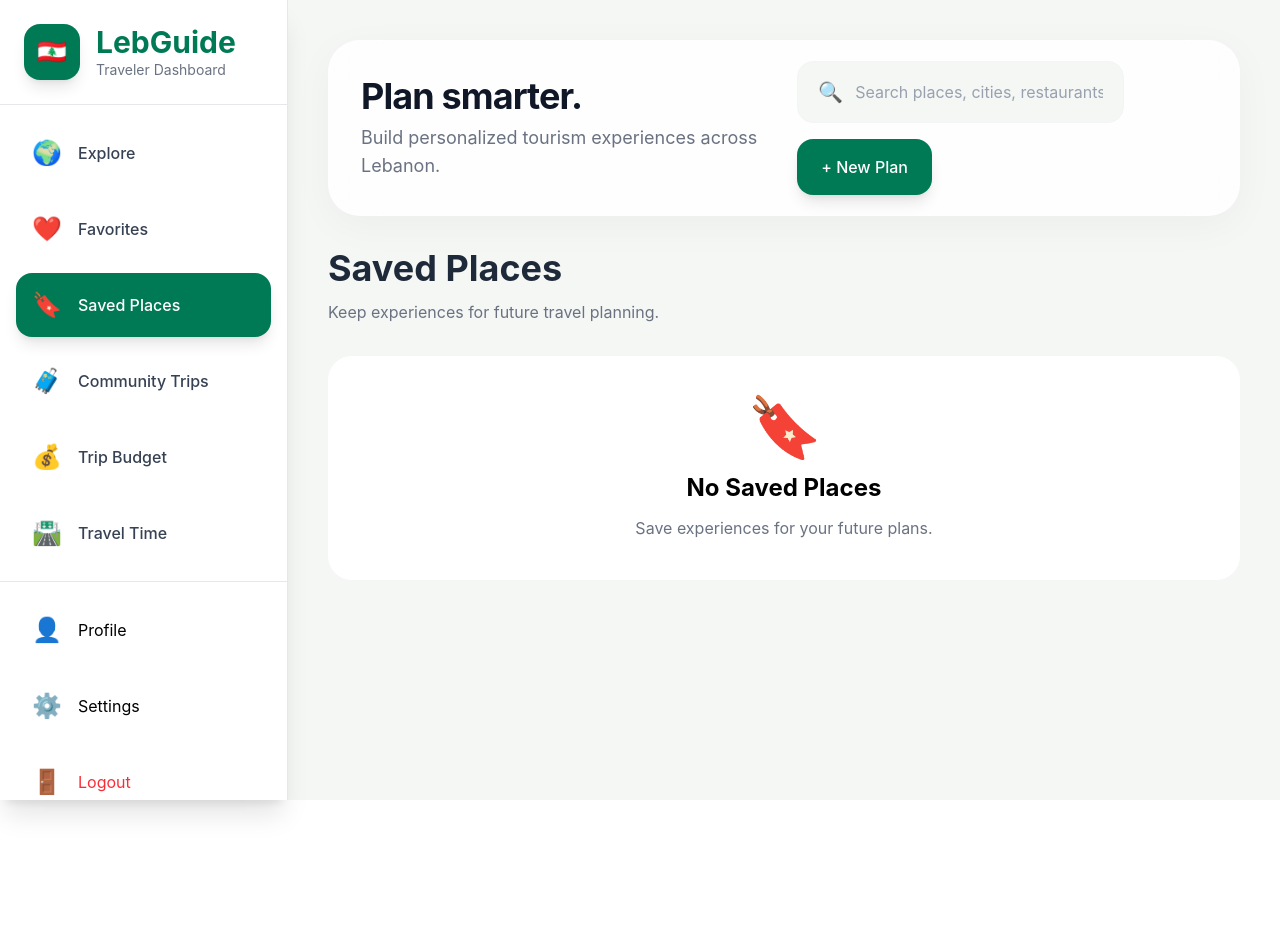
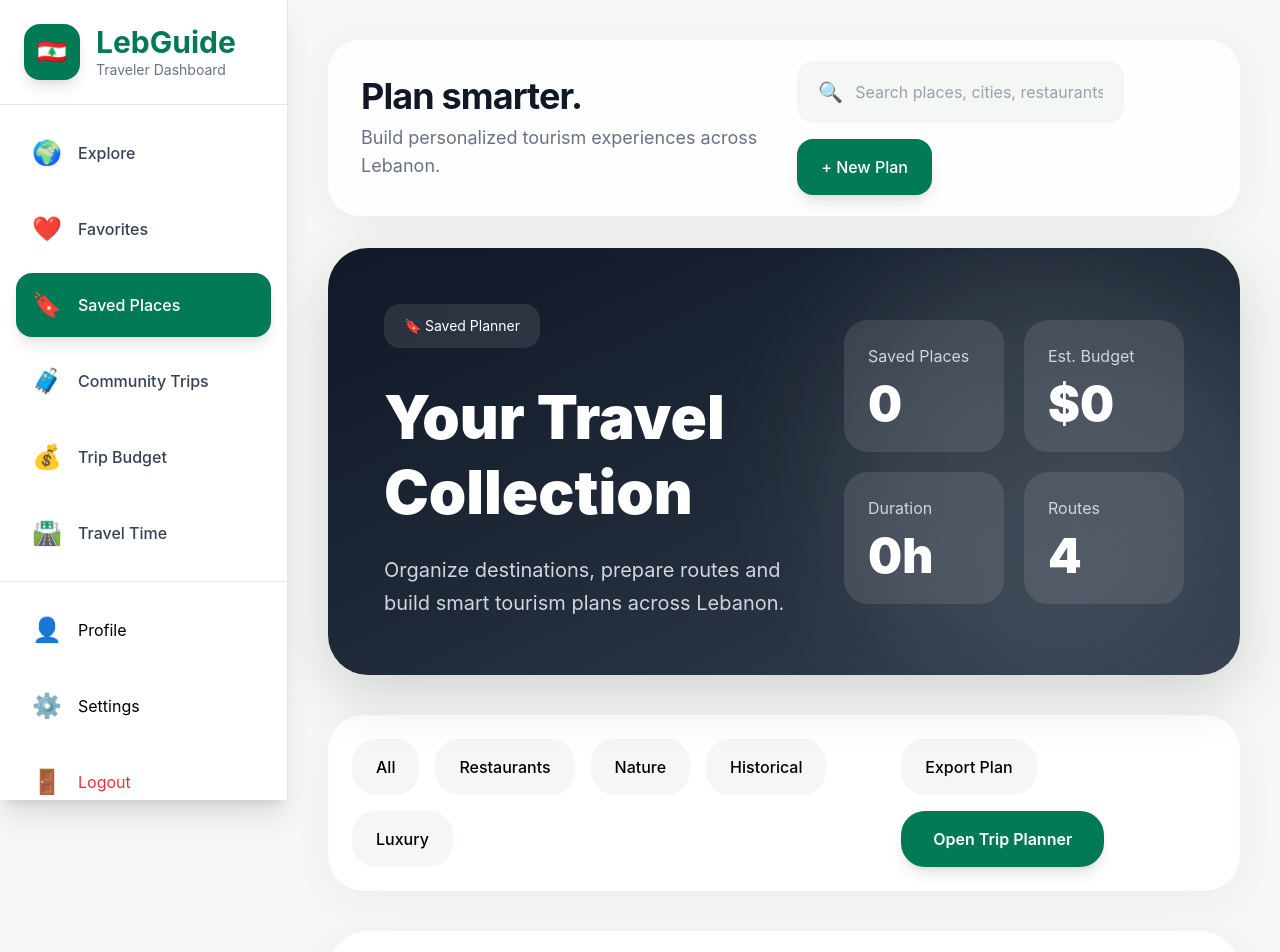
Before and after one commit to moemenhafez/project-final, a React (Vite) app: page /saved-places in a window 1280 px wide. Shown: the top 952 px of the page. Before the commit the page ends 800 px from the top, so only its background shows below. Built offline with nearby package versions, Linux system fonts and the light colour scheme.

Commit message:
Add premium motion system with animated page transitions and modern SaaS interactions

```diff
--- /dev/null
+++ b/src/components/animations/PageWrapper.tsx
@@ -0,0 +1,40 @@
+import type {
+  ReactNode,
+} from 'react'
+
+import {
+  motion,
+} from 'framer-motion'
+
+interface PageWrapperProps {
+  children: ReactNode
+}
+
+function PageWrapper({
+  children,
+}: PageWrapperProps) {
+  return (
+    <motion.div
+      initial={{
+        opacity: 0,
+        y: 20,
+      }}
+      animate={{
+        opacity: 1,
+        y: 0,
+      }}
+      exit={{
+        opacity: 0,
+        y: -20,
+      }}
+      transition={{
+        duration: 0.4,
+        ease: 'easeOut',
+      }}
+    >
+      {children}
+    </motion.div>
+  )
+}
+
+export default PageWrapper
--- a/src/main.tsx
+++ b/src/main.tsx
@@ -6,11 +6,13 @@ import {
   RouterProvider,
 } from 'react-router-dom'
 
+import {
+  AnimatePresence,
+} from 'framer-motion'
+
 import { Toaster } from 'react-hot-toast'
 
-import router from '@/routes'
-
-import AuthProvider from '@/context/AuthProvider'
+import router from './routes'
 
 import './index.css'
 
@@ -20,14 +22,16 @@ ReactDOM.createRoot(
   ) as HTMLElement
 ).render(
   <React.StrictMode>
-    <AuthProvider>
-      <Toaster
-        position="top-right"
-      />
-
+    <AnimatePresence
+      mode="wait"
+    >
       <RouterProvider
         router={router}
       />
-    </AuthProvider>
+    </AnimatePresence>
+
+    <Toaster
+      position="top-right"
+    />
   </React.StrictMode>
 )
--- a/src/pages/SavedPlacesPage.tsx
+++ b/src/pages/SavedPlacesPage.tsx
@@ -10,72 +10,350 @@ function SavedPlacesPage() {
   const savedPlaces =
     getSavedPlaces()
 
+  const estimatedBudget =
+    savedPlaces.length * 45
+
+  const estimatedTime =
+    savedPlaces.length * 2
+
   return (
     <MainLayout>
-      <div className="space-y-8">
+      <div className="space-y-10">
+        {/* HERO */}
+
+        <section
+          className="
+            relative
+            overflow-hidden
+            rounded-[40px]
+            bg-gradient-to-br
+            from-[#111827]
+            via-[#1f2937]
+            to-[#374151]
+            text-white
+            p-10
+            xl:p-14
+            shadow-[0_20px_60px_rgba(0,0,0,0.14)]
+          "
+        >
+          <div
+            className="
+              absolute
+              top-0
+              right-0
+              w-[420px]
+              h-[420px]
+              bg-white/10
+              rounded-full
+              blur-3xl
+            "
+          />
+
+          <div className="relative z-10">
+            <div
+              className="
+                flex
+                flex-col
+                xl:flex-row
+                xl:items-center
+                xl:justify-between
+                gap-10
+              "
+            >
               <div>
+                <div
+                  className="
+                    inline-flex
+                    items-center
+                    gap-3
+                    bg-white/10
+                    backdrop-blur-xl
+                    px-5
+                    py-3
+                    rounded-2xl
+                    text-sm
+                    mb-8
+                  "
+                >
+                  🔖 Saved Planner
+                </div>
+
                 <h1
                   className="
-              text-4xl
-              font-bold
-              text-gray-800
+                    text-6xl
+                    font-black
+                    leading-tight
                   "
                 >
-            Saved Places
+                  Your Travel
+                  Collection
                 </h1>
 
                 <p
                   className="
-              text-gray-500
+                    text-gray-300
+                    text-xl
+                    leading-relaxed
+                    mt-6
+                    max-w-2xl
+                  "
+                >
+                  Organize destinations,
+                  prepare routes and build
+                  smart tourism plans
+                  across Lebanon.
+                </p>
+              </div>
+
+              {/* QUICK INFO */}
+
+              <div
+                className="
+                  grid
+                  grid-cols-2
+                  gap-5
+                  min-w-[340px]
+                "
+              >
+                <div
+                  className="
+                    bg-white/10
+                    backdrop-blur-xl
+                    rounded-3xl
+                    p-6
+                  "
+                >
+                  <p className="text-gray-300">
+                    Saved Places
+                  </p>
+
+                  <h2
+                    className="
+                      text-5xl
+                      font-black
                       mt-3
                     "
                   >
-            Keep experiences for future
-            travel planning.
+                    {
+                      savedPlaces.length
+                    }
+                  </h2>
+                </div>
+
+                <div
+                  className="
+                    bg-white/10
+                    backdrop-blur-xl
+                    rounded-3xl
+                    p-6
+                  "
+                >
+                  <p className="text-gray-300">
+                    Est. Budget
                   </p>
+
+                  <h2
+                    className="
+                      text-5xl
+                      font-black
+                      mt-3
+                    "
+                  >
+                    $
+                    {
+                      estimatedBudget
+                    }
+                  </h2>
                 </div>
+
+                <div
+                  className="
+                    bg-white/10
+                    backdrop-blur-xl
+                    rounded-3xl
+                    p-6
+                  "
+                >
+                  <p className="text-gray-300">
+                    Duration
+                  </p>
+
+                  <h2
+                    className="
+                      text-5xl
+                      font-black
+                      mt-3
+                    "
+                  >
+                    {estimatedTime}h
+                  </h2>
+                </div>
+
+                <div
+                  className="
+                    bg-white/10
+                    backdrop-blur-xl
+                    rounded-3xl
+                    p-6
+                  "
+                >
+                  <p className="text-gray-300">
+                    Routes
+                  </p>
+
+                  <h2
+                    className="
+                      text-5xl
+                      font-black
+                      mt-3
+                    "
+                  >
+                    4
+                  </h2>
+                </div>
+              </div>
+            </div>
+          </div>
+        </section>
+
+        {/* ACTION BAR */}
+
+        <section
+          className="
+            bg-white
+            rounded-[36px]
+            p-6
+            shadow-[0_10px_40px_rgba(0,0,0,0.04)]
+            flex
+            flex-col
+            xl:flex-row
+            xl:items-center
+            xl:justify-between
+            gap-6
+          "
+        >
+          <div
+            className="
+              flex
+              flex-wrap
+              gap-4
+            "
+          >
+            {[
+              'All',
+              'Restaurants',
+              'Nature',
+              'Historical',
+              'Luxury',
+            ].map((item) => (
+              <button
+                key={item}
+                className="
+                  px-6
+                  py-4
+                  rounded-3xl
+                  bg-[#f5f7f4]
+                  hover:bg-emerald-700
+                  hover:text-white
+                  transition
+                  font-medium
+                "
+              >
+                {item}
+              </button>
+            ))}
+          </div>
+
+          <div
+            className="
+              flex
+              gap-4
+              flex-wrap
+            "
+          >
+            <button
+              className="
+                bg-[#f5f7f4]
+                hover:bg-gray-200
+                px-6
+                py-4
+                rounded-3xl
+                transition
+                font-medium
+              "
+            >
+              Export Plan
+            </button>
+
+            <button
+              className="
+                bg-emerald-700
+                hover:bg-emerald-800
+                text-white
+                px-8
+                py-4
+                rounded-3xl
+                transition
+                font-semibold
+                shadow-lg
+              "
+            >
+              Open Trip Planner
+            </button>
+          </div>
+        </section>
+
+        {/* SAVED GRID */}
 
         {savedPlaces.length ===
         0 ? (
-          <div
+          <section
             className="
               bg-white
-              rounded-3xl
-              p-10
+              rounded-[40px]
+              p-20
               text-center
+              shadow-[0_10px_40px_rgba(0,0,0,0.04)]
             "
           >
-            <div className="text-6xl">
-              🔖
+            <div className="text-8xl">
+              🧳
             </div>
 
             <h2
               className="
-                text-2xl
-                font-bold
-                mt-4
+                text-5xl
+                font-black
+                mt-8
+                text-gray-900
               "
             >
-              No Saved Places
+              No Saved Experiences
             </h2>
 
             <p
               className="
                 text-gray-500
-                mt-3
+                text-xl
+                mt-6
+                max-w-2xl
+                mx-auto
+                leading-relaxed
               "
             >
-              Save experiences for your
-              future plans.
+              Save destinations from
+              Explore page to build your
+              intelligent tourism route
+              and personalized travel
+              plans.
             </p>
-          </div>
+          </section>
         ) : (
-          <div
+          <section
             className="
               grid
               grid-cols-1
-              md:grid-cols-2
-              xl:grid-cols-3
+              xl:grid-cols-2
               gap-8
             "
           >
@@ -87,7 +365,7 @@ function SavedPlacesPage() {
                 />
               )
             )}
-          </div>
+          </section>
         )}
       </div>
     </MainLayout>
```
Lines whose indentation alone changed are shown as unchanged.
